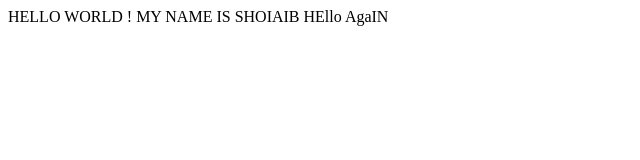
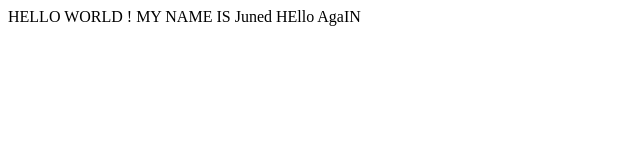
Before and after one commit to tshoaib06/web_programming_lec_0, a plain HTML site: page index.html in a window 1280 px wide. Shown: the full height of the page, 0-640 px from the left. Drawn offline with Linux system fonts and the light colour scheme.

Commit message:
Update index.html

```diff
--- a/index.html
+++ b/index.html
@@ -8,7 +8,7 @@
 </head>
 
 <body>
-    HELLO WORLD ! MY NAME IS SHOIAIB
+    HELLO WORLD ! MY NAME IS Juned
     HEllo AgaIN
 
 </body>
```
